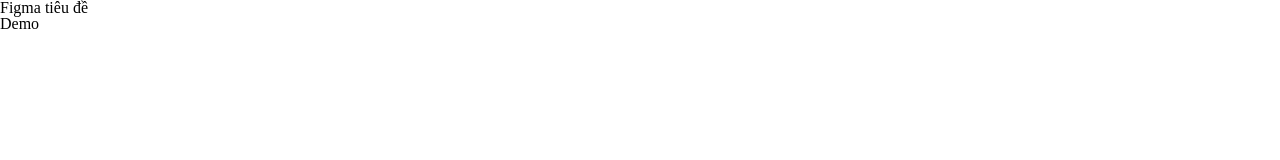
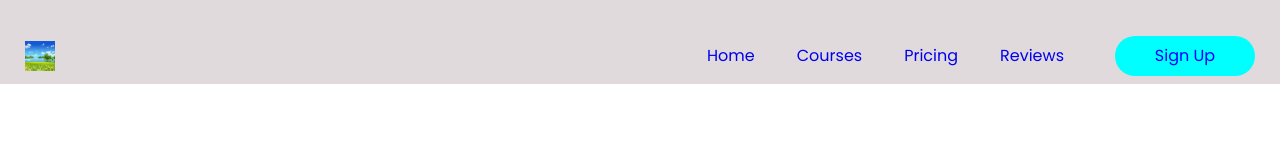
Before and after one commit to quyennguyens/duan01, a plain HTML site: page index.html in a window 1280 px wide. Shown: the top 160 px of the page. Drawn offline with Linux system fonts and the light colour scheme; a web font is replaced by a local one.

Commit message:
02.05.2024

```diff
--- a/assets/css/style.css
+++ b/assets/css/style.css
@@ -1,3 +1,9 @@
+.header img {
+  width: 30px;
+  height: 30px;
+  /* Ctrl + Shift + L để chọn nhanh các phần tử giống nhau bôi đen */
+}
+
 * {
   box-sizing: border-box;
 }
@@ -7,4 +13,74 @@ html {
 }
 body {
   font-size: 1.6rem;
+  font-family: "Poppins", sans-serif;
 }
+
+.header a {
+  text-decoration: none;
+}
+
+.header .bodyheader {
+  display: flex;
+  align-items: center;
+  padding: 36px 0 8px;
+}
+
+.header .nav ul {
+  display: flex;
+}
+
+.header .nav {
+  margin-left: auto;
+}
+
+.maincontent {
+  width: 1170px;
+  margin-left: auto;
+  margin-right: auto;
+  min-width: calc(100% - 50px);
+}
+
+.header .nav a {
+  font-size: 1.6rem;
+  /* background-color: blue;
+  color: black; */
+  padding: 8px 21px;
+}
+
+.header .nav a:hover {
+  color: black;
+  /* font-weight: 600; */
+  text-shadow: 1px 0 0 currentColor;
+}
+
+.btn {
+  display: inline-block;
+  /* Vì thẻ inline không padding-top, padding-bottom, margin-top, margin-bottom, width, height, min-width,
+  min-height do nó không được phá vỡ cấu trúc dòng, vì vậy muốn được thì phải chuyển nó thành block hoặc inline-block */
+  color: blue;
+  background-color: aqua;
+  border-radius: 35px;
+  padding: 0px 16px;
+  min-width: 110px;
+  text-align: center;
+  line-height: 40px;
+  /* Vì thẻ inline không padding-top, padding-bottom, margin-top, margin-bottom, width, height, min-width,
+  min-height do nó không được phá vỡ cấu trúc dòng, vì vậy muốn được thì phải chuyển nó thành block hoặc inline-block */
+}
+
+.header .bodyheader .btn-sign-up {
+  min-width: 140px;
+}
+
+.header .action {
+  margin-left: 30px;
+}
+
+.header {
+  background-color: rgba(171, 154, 157, 0.359);
+}
+.header.fixed {
+  position: sticky;
+  top: -10px;
+}
--- a/index.html
+++ b/index.html
@@ -4,11 +4,43 @@
     <meta charset="UTF-8" />
     <meta name="viewport" content="width=device-width, initial-scale=1.0" />
     <link rel="stylesheet" href="./assets/css/reset.css" />
+    <link rel="preconnect" href="https://fonts.googleapis.com" />
+    <link rel="preconnect" href="https://fonts.gstatic.com" crossorigin />
+    <link
+      href="https://fonts.googleapis.com/css2?family=Poppins:ital,wght@0,100;0,200;0,300;0,400;0,500;0,600;0,700;0,800;0,900;1,100;1,200;1,300;1,400;1,500;1,600;1,700;1,800;1,900&family=Sedan:ital@0;1&display=swap"
+      rel="stylesheet"
+    />
+    <link rel="preconnect" href="https://fonts.googleapis.com" />
+    <link rel="preconnect" href="https://fonts.gstatic.com" crossorigin />
+    <link
+      href="https://fonts.googleapis.com/css2?family=Inknut+Antiqua:wght@300;400;500;600;700;800;900&family=Poppins:ital,wght@0,100;0,200;0,300;0,400;0,500;0,600;0,700;0,800;0,900;1,100;1,200;1,300;1,400;1,500;1,600;1,700;1,800;1,900&family=Sedan:ital@0;1&display=swap"
+      rel="stylesheet"
+    />
     <link rel="stylesheet" href="./assets/css/style.css" />
-    <title>Document</title>
+    <title>Figma to HTML quyennguyentp</title>
   </head>
-  <body>
-    <h1>Figma tiêu đề</h1>
-    <h2>Demo</h2>
+
+  <body style="height: 10000px">
+    <header class="header fixed">
+      <div class="maincontent">
+        <div class="bodyheader">
+          <!-- logo -->
+          <img src="./assets/img/logo.jpg" alt="anh logo" class="logo" />
+          <!-- nav -->
+          <nav class="nav">
+            <ul>
+              <li><a href="#!">Home</a></li>
+              <li><a href="#!">Courses</a></li>
+              <li><a href="#!">Pricing</a></li>
+              <li><a href="#!">Reviews</a></li>
+            </ul>
+          </nav>
+          <!-- button -->
+          <div class="action">
+            <a href="" class="btn btn-sign-up">Sign Up</a>
+          </div>
+        </div>
+      </div>
+    </header>
   </body>
 </html>
```
Also changed, not shown: assets/img/logo.jpg (added).
